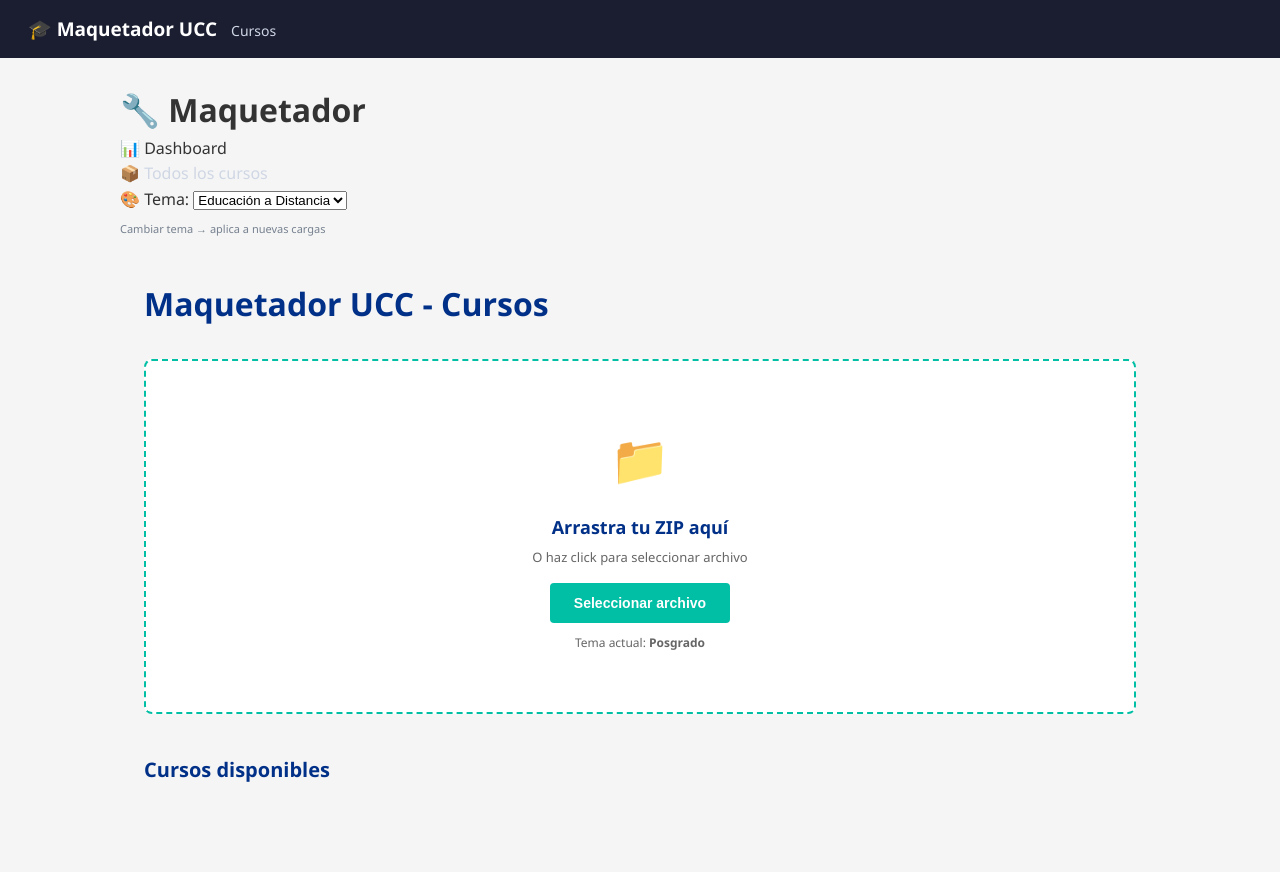
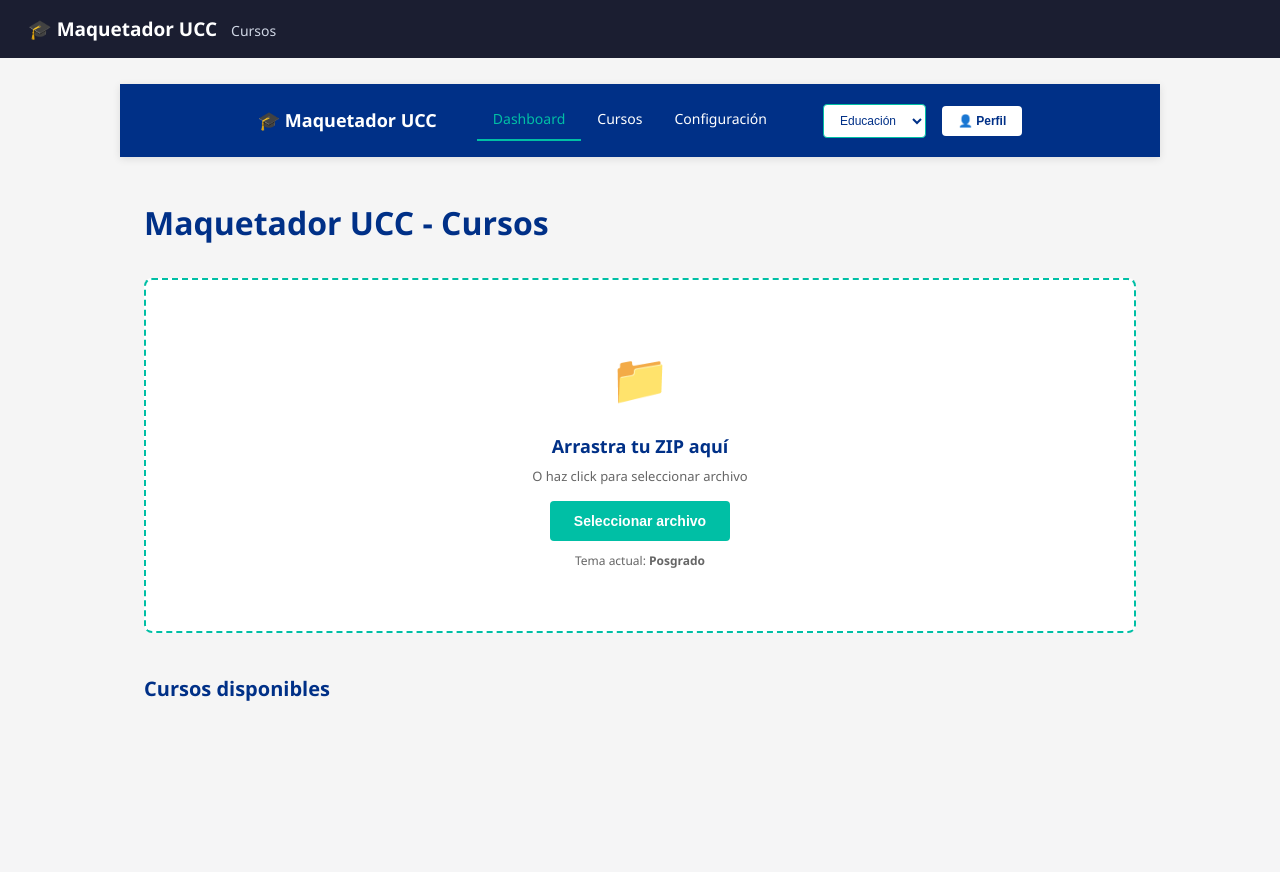
Before and after one commit to g0niii/Automatizaci-n-de-aulas, a Flask app: page / in a window 1280 px wide. After the commit the page ends 701 px from the top, so only its background shows below. Run offline with Flask 3, Linux system fonts and the light colour scheme.

Commit message:
template: actualizar dashboard con header horizontal UCC

```diff
--- a/maquetador/web/templates/dashboard.html
+++ b/maquetador/web/templates/dashboard.html
@@ -3,42 +3,68 @@
 {% block contenido %}
 <link rel="stylesheet" href="{{ url_for('static', filename='css/dashboard.css') }}">
 
-<div class="sidebar">
-  <h1>🔧 Maquetador</h1>
+<!-- HEADER HORIZONTAL -->
+<header class="header">
+  <div class="header-container">
+    <!-- Logo + Brand -->
+    <div class="header-logo">
+      <span>🎓 Maquetador UCC</span>
+    </div>
 
-  <div class="nav-items">
-    <div class="nav-item">📊 Dashboard</div>
-    <a href="#" style="color: #cfd6e4; text-decoration: none;">
-      <div class="nav-item">📦 Todos los cursos</div>
-    </a>
+    <!-- Nav Items (Desktop) -->
+    <nav class="header-nav">
+      <a href="#" class="nav-item active">Dashboard</a>
+      <a href="#" class="nav-item">Cursos</a>
+      <a href="#" class="nav-item">Configuración</a>
+    </nav>
+
+    <!-- Right: Theme + Profile -->
+    <div class="header-right">
+      <select id="tema-selector" class="theme-select">
+        <option value="educacion" {% if session.get('tema') == 'educacion' %}selected{% endif %}>Educación</option>
+        <option value="posgrado" {% if session.get('tema') == 'posgrado' %}selected{% endif %}>Posgrado</option>
+      </select>
+
+      <div class="profile-dropdown">
+        <button class="profile-btn">👤 Perfil</button>
+      </div>
+    </div>
+
+    <!-- Hamburger Menu (Mobile) -->
+    <button class="hamburger-menu" id="hamburger-btn">☰</button>
   </div>
 
-  <div class="theme-selector">
-    <label>🎨 Tema:</label>
-    <select id="tema-selector">
-      <option value="educacion" {% if session.get('tema') == 'educacion' %}selected{% endif %}>Educación a Distancia</option>
-      <option value="posgrado" {% if session.get('tema') == 'posgrado' %}selected{% endif %}>Posgrado</option>
-    </select>
-    <div class="muted" style="margin-top: 8px; font-size: 11px;">Cambiar tema → aplica a nuevas cargas</div>
+  <!-- Mobile Menu (Hidden) -->
+  <div class="mobile-menu" id="mobile-menu">
+    <nav class="mobile-nav">
+      <a href="#" class="mobile-nav-item">Dashboard</a>
+      <a href="#" class="mobile-nav-item">Cursos</a>
+      <a href="#" class="mobile-nav-item">Configuración</a>
+    </nav>
   </div>
-</div>
+</header>
 
-<div class="main-area">
+<!-- MAIN CONTENT -->
+<main class="main-area">
   <div class="main-header">
     <h2>Maquetador UCC - Cursos</h2>
   </div>
 
+  <!-- DRAG ZONE -->
   <div class="drag-zone" id="drag-zone">
     <div class="drag-zone-icon">📁</div>
     <div class="drag-zone-text">Arrastra tu ZIP aquí</div>
     <div class="drag-zone-subtext">O haz click para seleccionar archivo</div>
     <button class="drag-zone-button" onclick="document.getElementById('file-input').click();">Seleccionar archivo</button>
     <input type="file" id="file-input" accept=".zip,.rar">
-    <div class="current-theme">Tema actual: <strong id="tema-display">{{ 'Educación a Distancia' if session.get('tema') == 'educacion' else 'Posgrado' }}</strong></div>
+    <div class="current-theme">
+      Tema actual: <strong id="tema-display">{{ 'Educación' if session.get('tema') == 'educacion' else 'Posgrado' }}</strong>
+    </div>
   </div>
 
-  <div class="courses-section">
-    <div class="courses-title">Cursos disponibles</div>
+  <!-- COURSES SECTION -->
+  <section class="courses-section">
+    <h2 class="courses-title">Cursos disponibles</h2>
     <div class="courses-grid" id="courses-grid">
       {% for course in courses %}
       <div class="course-card">
@@ -46,11 +72,16 @@
           <div class="course-name">{{ course.nombre }}</div>
           <div class="course-theme">{{ 'Educación' if course.tema == 'educacion' else 'Posgrado' }}</div>
         </div>
+
         <div class="course-info">
           <span>{{ course.modulos|length if course.modulos else 0 }} módulos</span>
           <span>{{ course.items_count or 0 }} items</span>
         </div>
-        <div class="course-status">✅ Listo</div>
+
+        <div class="course-status">
+          ✅ Listo
+        </div>
+
         <div class="course-actions">
           <a href="{{ url_for('editar_plan', plan_id=course.plan_id or course.nombre) }}" class="course-action">Ver plan</a>
           <button class="course-action" onclick="editarPlan('{{ course.plan_id or course.nombre }}')">Editar</button>
@@ -59,8 +90,23 @@
       </div>
       {% endfor %}
     </div>
-  </div>
-</div>
+  </section>
+</main>
 
 <script src="{{ url_for('static', filename='js/dashboard.js') }}"></script>
+
+<!-- Hamburger menu toggle (Mobile) -->
+<script>
+  document.getElementById('hamburger-btn').addEventListener('click', function() {
+    const menu = document.getElementById('mobile-menu');
+    menu.classList.toggle('active');
+  });
+
+  // Cerrar menu al hacer click en un item
+  document.querySelectorAll('.mobile-nav-item').forEach(item => {
+    item.addEventListener('click', function() {
+      document.getElementById('mobile-menu').classList.remove('active');
+    });
+  });
+</script>
 {% endblock %}
```
